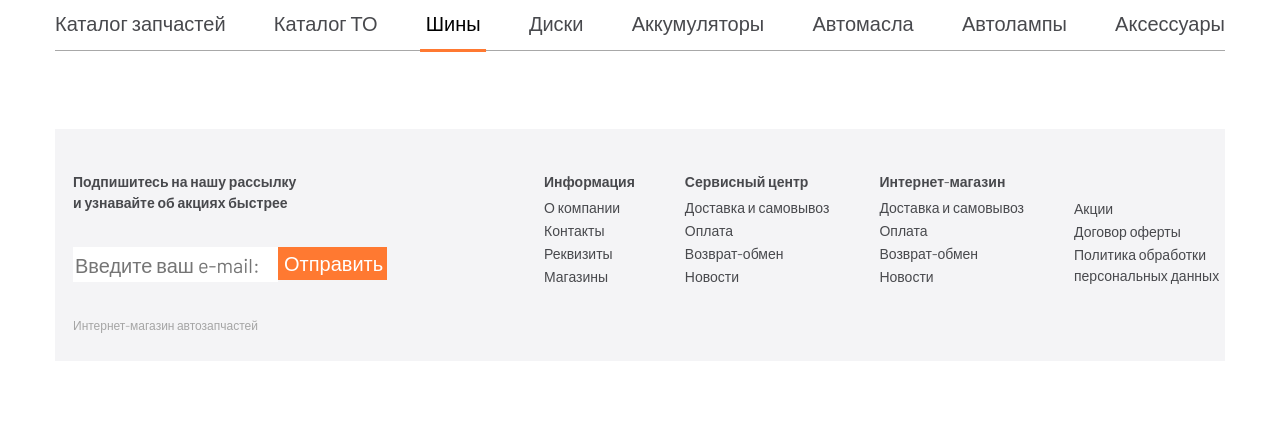
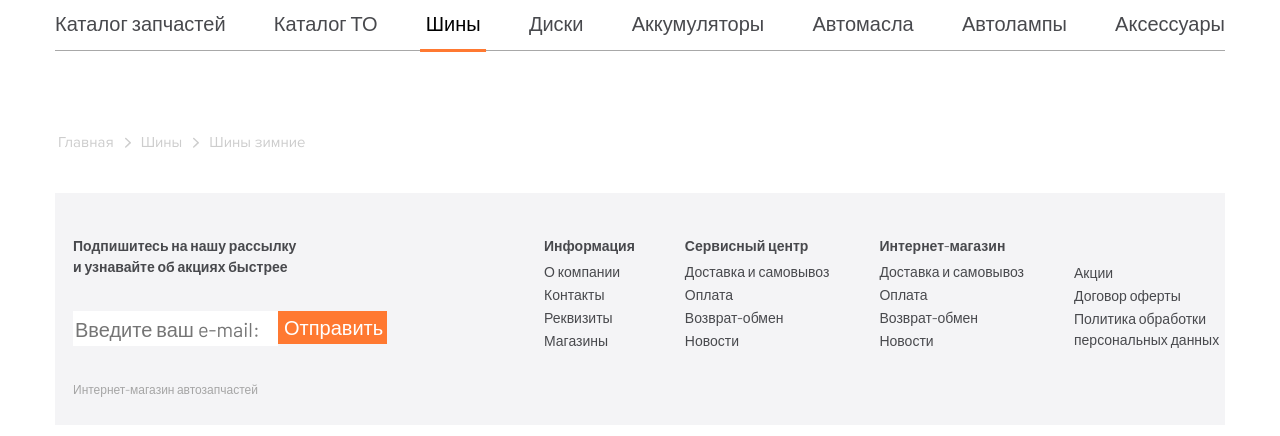
Before and after one commit to VladGod66/spares-shop, a website: page source/catalog.html in a window 1280 px wide. Shown: the part 126-562 px from the top of the page. Drawn offline with nearby package versions, Linux system fonts and the light colour scheme; files that its build step writes are made by us from their sources.

Commit message:
Добавляет секцию хлебных крошек

```diff
--- a/source/catalog.html
+++ b/source/catalog.html
@@ -103,10 +103,24 @@
             </li>
           </ul>
         </nav>
-
       </header>
 
       <main class="main">
+        <h1 class="visually-hidden">Поиск зимних шин</h1>
+        <section class="breadcrumbs">
+          <h2 class="visually-hidden">Путь на главную страницу.</h2>
+          <ul class="breadcrumbs-list">
+            <li class="breadcrumbs-item">
+              <a class="breadcrumbs-link" href="index.html">Главная</a>
+            </li>
+            <li class="breadcrumbs-item">
+              <a class="breadcrumbs-link" href="#">Шины</a>
+            </li>
+            <li class="breadcrumbs-item">
+              <a class="breadcrumbs-link">Шины зимние</a>
+            </li>
+          </ul>
+        </section>
       </main>
 
       <footer class="footer">
--- /dev/null
+++ b/source/less/blocks/breadcrumbs.less
@@ -0,0 +1,44 @@
+.breadcrumbs-list {
+  display: flex;
+  flex-wrap: wrap;
+  max-width: 1170px;
+  padding: 0;
+  margin: 0;
+  margin-left: -13px;
+  margin-bottom: 40px;
+  list-style-type: none;
+}
+
+.breadcrumbs-item {
+  position: relative;
+}
+
+.breadcrumbs-item:not(:last-child) .breadcrumbs-link:hover {
+  cursor: pointer;
+  color: #48494d;
+}
+
+.breadcrumbs-item:not(:last-child) .breadcrumbs-link:active {
+  cursor: pointer;
+  opacity: 60%;
+}
+
+.breadcrumbs-item:not(:last-child)::after {
+  position: absolute;
+  bottom: 5px;
+  width: 6px;
+  height: 11px;
+  content: "";
+  background-image: url("../../img/icons/vector.svg");
+  background-repeat: no-repeat;
+  background-position: center;
+}
+
+.breadcrumbs-link {
+  padding: 0 11px 0 16px;
+  font-family: "Proxima Nova", "Arial", sans-serif;
+  font-weight: 400;
+  font-size: 15px;
+  text-decoration: none;
+  color: #cdcdcd;
+}
--- a/source/less/style.less
+++ b/source/less/style.less
@@ -16,3 +16,4 @@
 @import url("./blocks/with-card.less");
 @import url("./blocks/footer.less");
 @import url("./blocks/info.less");
+@import url("./blocks/breadcrumbs.less");
```
Also changed, not shown: source/index.html (+1 -1 lines), source/img/icons/vector.svg (added).
